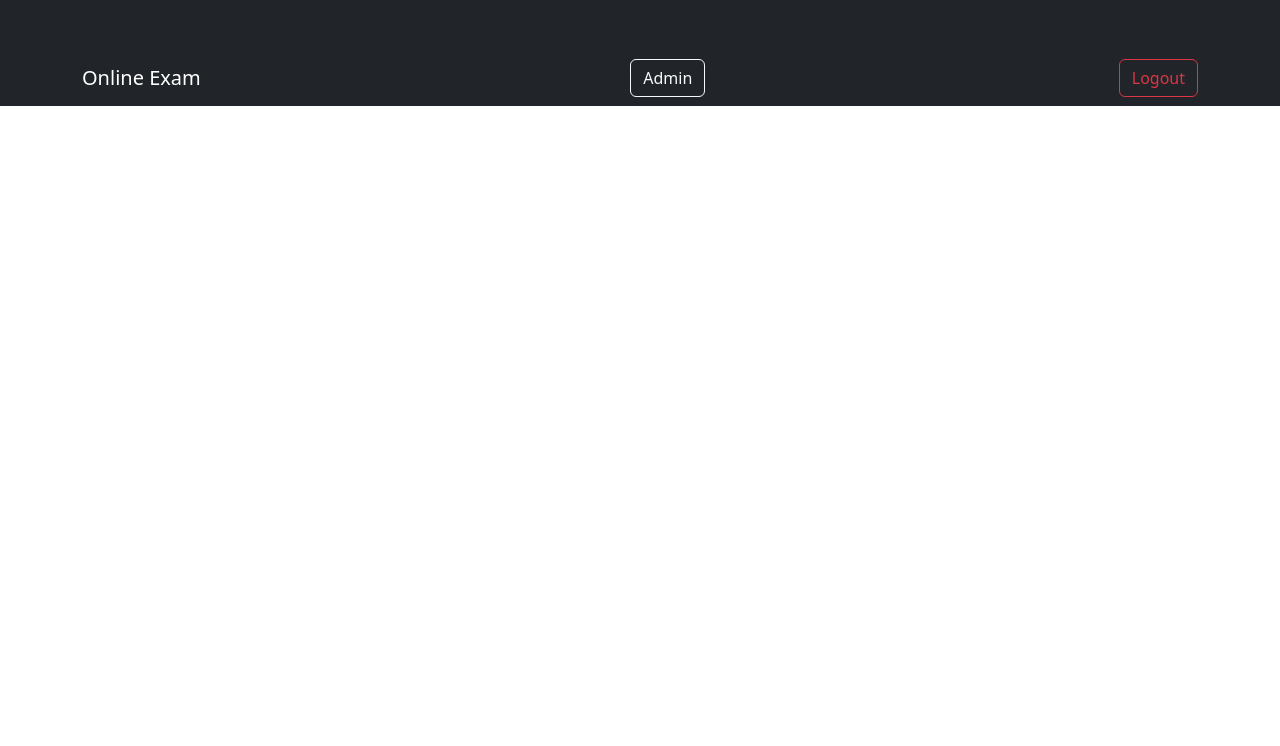
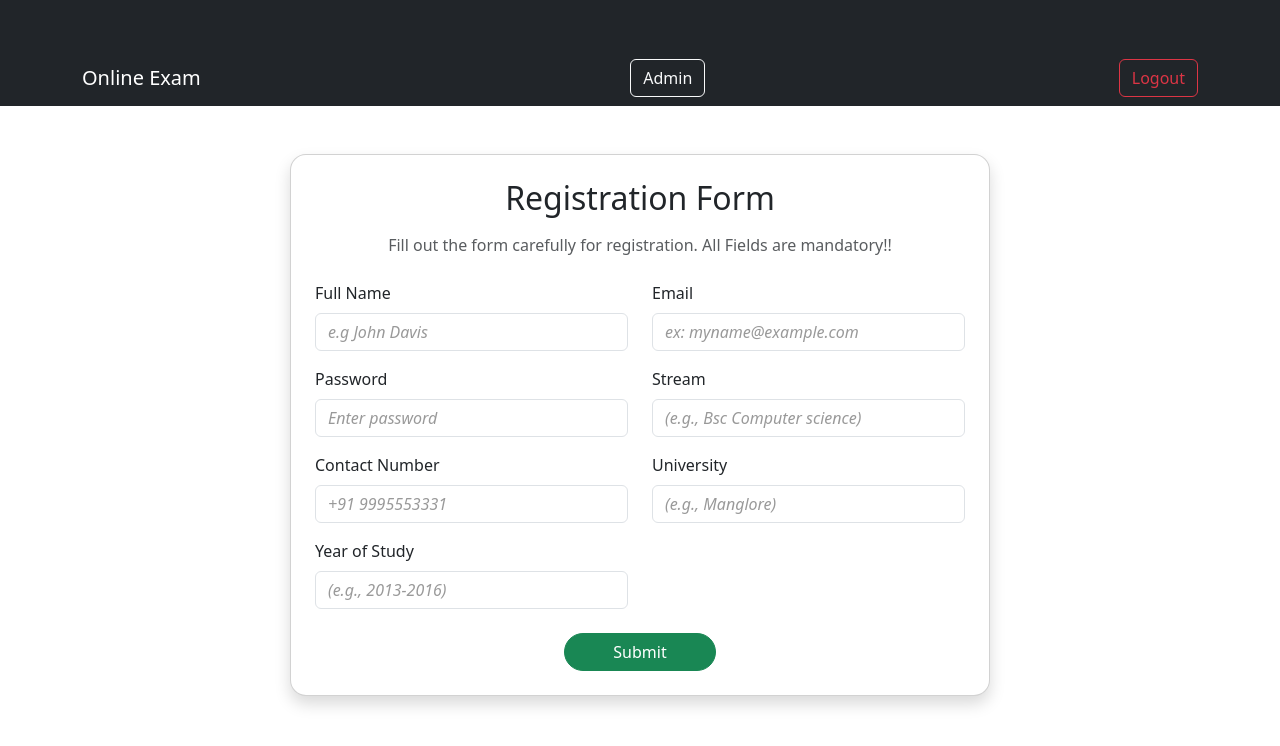
Before and after one commit to hemandkk/exam, a React (Create React App) app: page /register in a window 1280 px wide. Shown: the top 746 px of the page. Built offline with nearby package versions, Linux system fonts and the light colour scheme; no server answers; sample sign-in values are in the browser's storage.

Commit message:
register form

```diff
--- a/src/App.jsx
+++ b/src/App.jsx
@@ -10,6 +10,7 @@ import ProtectedRoute from "./components/ProtectedRoute";
 import StudentRoute from "./components/StudentRoute";
 import AdminRoute from "./components/AdminRoute";
 import ExamCompleted from "./pages/ExamCompleted";
+import RegisterForm from "./pages/RegisterForm";
 import ErrorBoundary from "./components/ErrorBoundary"
 function App() {
   return (
@@ -19,6 +20,7 @@ function App() {
       <Routes>
         <Route path="/" element={<Login />} />
         <Route path="/login" element={<Login />} />
+        <Route path="/register" element={<RegisterForm />} />
         {/* Admin routes */}
         <Route path="/admin" element={ <ProtectedRoute><AdminRoute><AdminDashboard /></AdminRoute></ProtectedRoute>} />
         <Route path="/results/:studentId" element={<ProtectedRoute><AdminRoute><Results /></AdminRoute> </ProtectedRoute>} />
--- a/src/components/Navbar.jsx
+++ b/src/components/Navbar.jsx
@@ -18,10 +18,10 @@ function Navbar() {
         <div>
           {userType ==='' && <Link className="btn btn-outline-light mx-2" to="/">Login</Link>}
           {userType === 'admin' && <Link className="btn btn-outline-light mx-2" to="/admin">Admin</Link>}
-          {userType === 'student' && <Link className="btn btn-outline-light mx-2" to="/exam">Exam</Link>}
+          {/* {userType === 'student' && <Link className="btn btn-outline-light mx-2" to="/exam">Exam</Link>} */}
         </div>
         <div className="ml-auto">
-        { userType !=='' && <button className="btn btn-outline-danger" onClick={handleLogout}>
+        { (userType !=='' && userType !==null) && <button className="btn btn-outline-danger" onClick={handleLogout}>
           Logout
         </button>}
     </div>
--- a/src/index.css
+++ b/src/index.css
@@ -36,3 +36,7 @@ code {
     border: 0 !important;
     transition: color .15s ease-in-out, background-color .15s ease-in-out, border-color .15s ease-in-out !important;
 }
+.custom-placeholder::placeholder {
+  color: #999 !important;  /* Lighter than default */
+  font-style: italic;
+}
--- a/src/pages/Exam.jsx
+++ b/src/pages/Exam.jsx
@@ -15,6 +15,7 @@ function ExamPage() {
   const [markedForReview, setMarkedForReview] = useState([]);
   const [category, setCategory] = useState('');
   const navigate = useNavigate();
+  const [loading, setLoading] = useState(false);
   // user clicks reload or backbutton
   useEffect(() => {
     const handleBeforeUnload = (e) => {
@@ -91,15 +92,18 @@ function ExamPage() {
   };
 
   const handleSubmit = () => {
+    setLoading(true)
     axios.post(`${API_URL}/submit-responses`, {
       user_id: localStorage.getItem('user_id'),
       responses,
       total_questions: questions.length
     }).then(() =>
               {
+                setLoading(false)
                 navigate("/exam-completed", { replace: true });
             }
         ).catch ((error) =>{
+          setLoading(false)
           alert("Some Error Occured, Please Try again.");
         })
   };
@@ -134,10 +138,10 @@ function ExamPage() {
           </div>
         )}
         <div className="mt-3">
-          <button className="btn btn-secondary me-2" onClick={handleReview}>Mark for Review & Next</button>
-          <button className="btn btn-warning me-2" onClick={handleClearResponse}>Clear Response</button>
-          <button className="btn btn-success me-2" onClick={handleSaveNext}>Save & Next</button>
-          <button className="btn btn-primary" onClick={handleSubmit}>Submit</button>
+          <button disabled={loading} className="btn btn-secondary me-2" onClick={handleReview}>Mark for Review & Next</button>
+          <button disabled={loading} className="btn btn-warning me-2" onClick={handleClearResponse}>Clear Response</button>
+          <button disabled={loading} className="btn btn-success me-2" onClick={handleSaveNext}>Save & Next</button>
+          <button disabled={loading} className="btn btn-primary" onClick={handleSubmit}>Submit</button>
         </div>
       </div>
       <div className="sidebar p-3 bg-light">
--- a/src/pages/Login.jsx
+++ b/src/pages/Login.jsx
@@ -8,6 +8,7 @@ export default function Login() {
   //console.log(API_URL, "URL")
   const [email, setEmail] = useState('');
   const [password, setPassword] = useState('');
+  const [loading, setLoading] = useState(false);
   const navigate = useNavigate();
   const userCategory = localStorage.getItem('user_type');
   useEffect(()=>{
@@ -25,6 +26,7 @@ export default function Login() {
   }
   const handleLogin = async (e) => {
     e.preventDefault();
+    setLoading(true)
     try {
       const response = await axios.post(`${API_URL}/login`, {
         email,
@@ -37,9 +39,11 @@ export default function Login() {
       localStorage.setItem('name', name);
       localStorage.setItem('ID', ID);
       localStorage.setItem("token", token); // during login
+      setLoading(false)
       handleLoggedUser(user_type)
     } catch (error) {
       console.log(error)
+      setLoading(false)
       if(error?.status === 403){
         alert("You have already completed the exam.");
       } else {
@@ -76,7 +80,7 @@ export default function Login() {
                   required
                 />
               </Form.Group>
-              <Button variant="primary" type="submit" className="w-100">
+              <Button disabled={loading} variant="primary" type="submit" className="w-100">
                 Login
               </Button>
             </Form>
--- /dev/null
+++ b/src/pages/RegisterForm.jsx
@@ -0,0 +1,216 @@
+import React, { useState } from 'react';
+import { Form, Button, Container, Row, Col, Card, Spinner} from 'react-bootstrap';
+import axios from 'axios';
+import ToastAlert from '../components/ToastAlert'
+const API_URL = process.env.REACT_APP_API_URL;
+const emailRegex = /^[^\s@]+@[^\s@]+\.[^\s@]+$/;
+const RegisterForm = () => {
+  const [formData, setFormData] = useState({
+    name: '',
+    email: '',
+    password: '',
+    user_stream: '',
+    contact_number: '',
+    university: '',
+    year_of_study: ''
+  });
+
+  const [loading, setLoading] = useState(false);
+  const [toast, setToast] = useState({ show: false, message: '', type: '' });
+  const handleChange = (e) => {
+    setFormData({
+      ...formData,
+      [e.target.name]: e.target.value
+    });
+  };
+  const tostTrigger = (message, type)=>{
+    setToast({ show: true, message: message, type: type });
+    setTimeout(() => setToast({ show: false, message: '', type: '' }), 3000);
+  }
+  const handleValidation = ()=>{
+    let valid = true
+    if(formData.name === ''){
+        alert("Please enter Full Name")
+        valid = false
+    } else if(formData.email === ''){
+        alert("Please enter Email")
+        valid = false
+    } else if(!emailRegex.test(formData.email)){
+        alert("Please enter a valid email address.");
+        valid = false
+    } else if(formData.password === ''){
+        alert("Please enter Password")
+        valid = false
+    } else if(formData.user_stream === ''){
+        alert("Please enter Stream")
+        valid = false
+    } else if(formData.contact_number === ''){
+        alert("Please enter Contact Number")
+        valid = false
+    } else if(formData.university === ''){
+        alert("Please enter University")
+        valid = false
+    } else if(formData.year_of_study === ''){
+        alert("Please enter Year of study")
+        valid = false
+    }
+    return valid
+  }
+  const handleSubmit = async (e) => {
+    e.preventDefault();
+    setLoading(true);
+    if(handleValidation){
+        try {
+            const response = await axios.post(`${API_URL}/register-single-student`, formData);
+            console.log("Success:", response.data);
+            tostTrigger(response?.data?.message,response?.status ===200 ? 'success':  'danger')
+            setLoading(false);
+          } catch (error) {
+            setLoading(false);
+            if(error?.response?.data?.detail !== '' ){
+                tostTrigger(error.response.data.detail,'danger')
+            } else {
+                console.error("Registration failed:", error);
+                tostTrigger("Error during registration. Please try again.",'danger')
+            }
+          }
+    }
+  };
+
+  return (
+    <Container className="py-5">
+    { toast?.show && <ToastAlert show={toast.show}  setShow={setToast} message={toast.message} variant={toast.type} />}
+      <Card className="p-4 shadow rounded-4" style={{ maxWidth: '700px', margin: '0 auto' }}>
+        <h2 className="text-center mb-3">Registration Form</h2>
+        <p className="text-center text-muted mb-4">Fill out the form carefully for registration. All Fields are mandatory!!</p>
+        <Form onSubmit={handleSubmit}>
+          <Row>
+            <Col md={6}>
+              <Form.Group className="mb-3">
+                <Form.Label>Full Name</Form.Label>
+                <Form.Control
+                  type="text"
+                  placeholder="e.g John Davis"
+                  name="name"
+                  value={formData.name}
+                  onChange={handleChange}
+                  required
+                  className="custom-placeholder"
+                />
+              </Form.Group>
+            </Col>
+            <Col md={6}>
+              <Form.Group className="mb-3">
+                <Form.Label>Email</Form.Label>
+                <Form.Control
+                  type="email"
+                  placeholder="ex: myname@example.com"
+                  name="email"
+                  value={formData.email}
+                  onChange={handleChange}
+                  className="custom-placeholder"
+                  required
+                />
+              </Form.Group>
+            </Col>
+          </Row>
+
+          <Row>
+            <Col md={6}>
+              <Form.Group className="mb-3">
+                <Form.Label>Password</Form.Label>
+                <Form.Control
+                  type="password"
+                  placeholder="Enter password"
+                  name="password"
+                  value={formData.password}
+                  onChange={handleChange}
+                  className="custom-placeholder"
+                  required
+                />
+              </Form.Group>
+            </Col>
+            <Col md={6}>
+              <Form.Group className="mb-3">
+                <Form.Label>Stream</Form.Label>
+                <Form.Control
+                  type="text"
+                  placeholder="(e.g., Bsc Computer science)"
+                  name="user_stream"
+                  value={formData.user_stream}
+                  onChange={handleChange}
+                  className="custom-placeholder"
+                  required
+                />
+              </Form.Group>
+            </Col>
+          </Row>
+
+          <Row>
+
+            <Col md={6}>
+              <Form.Group className="mb-3">
+                <Form.Label>Contact Number</Form.Label>
+                <Form.Control
+                  type="text"
+                  name="contact_number"
+                  value={formData.contact_number}
+                  onChange={handleChange}
+                  placeholder="+91 9995553331"
+                  className="custom-placeholder"
+                  required
+                />
+              </Form.Group>
+            </Col>
+            <Col md={6}>
+              <Form.Group className="mb-3">
+                <Form.Label>University</Form.Label>
+                <Form.Control
+                  type="text"
+                  name="university"
+                  value={formData.university}
+                  onChange={handleChange}
+                  placeholder="(e.g., Manglore)"
+                  className="custom-placeholder"
+                  required
+                />
+              </Form.Group>
+            </Col>
+          </Row>
+
+          <Row>
+            <Col md={6}>
+              <Form.Group className="mb-4">
+                <Form.Label>Year of Study</Form.Label>
+                <Form.Control
+                  type="text"
+                  name="year_of_study"
+                  value={formData.year_of_study}
+                  onChange={handleChange}
+                  placeholder="(e.g., 2013-2016)"
+                  className="custom-placeholder"
+                  required
+                />
+              </Form.Group>
+            </Col>
+          </Row>
+
+          <div className="text-center">
+            <Button type="submit" className="px-5 rounded-pill" variant="success" disabled={loading}>
+            {loading ? (
+                <>
+                <Spinner size="sm" animation="border" className="me-2" />
+                Submitting...
+                </>
+            ) : (
+                "Submit"
+            )}
+            </Button>
+          </div>
+        </Form>
+      </Card>
+    </Container>
+  );
+};
+
+export default RegisterForm;
```
Also changed, not shown: public/index.html (+4 -4 lines), 1 other file (tests, documents, lock files or other folders).
